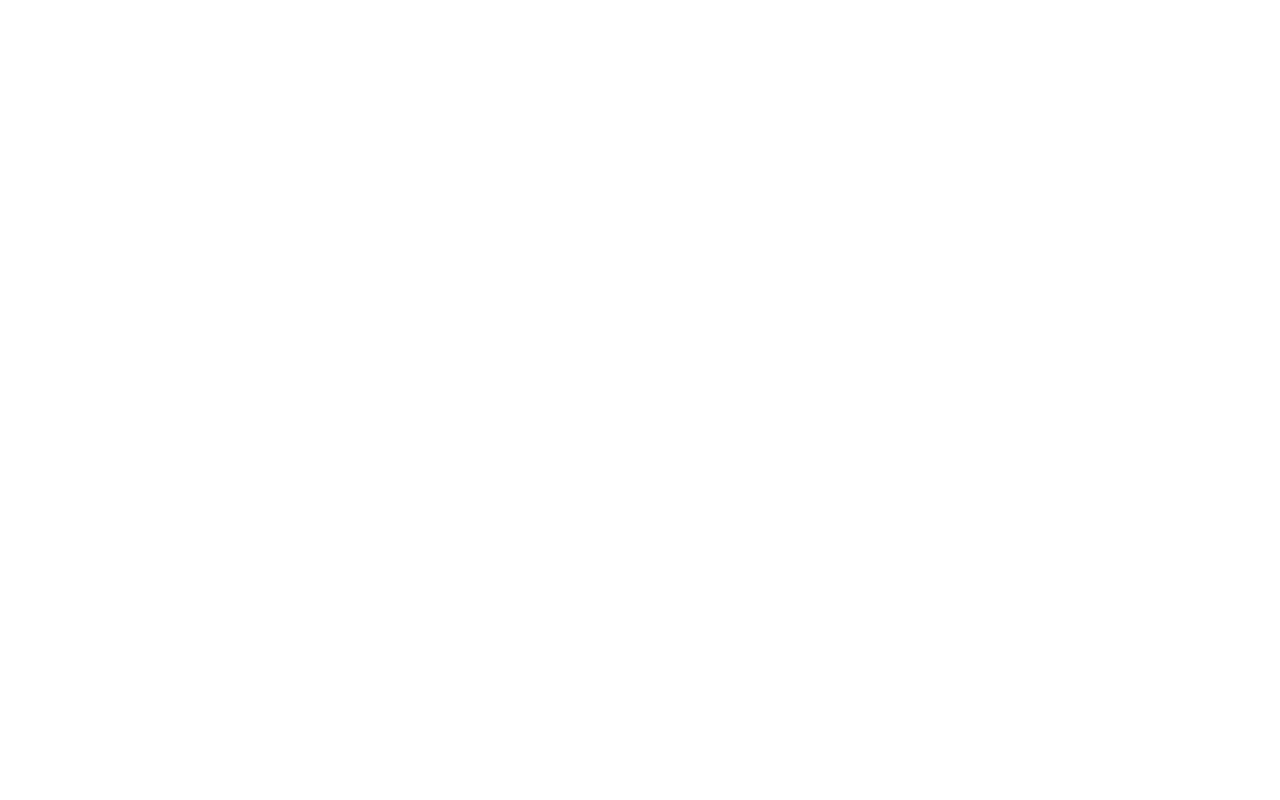
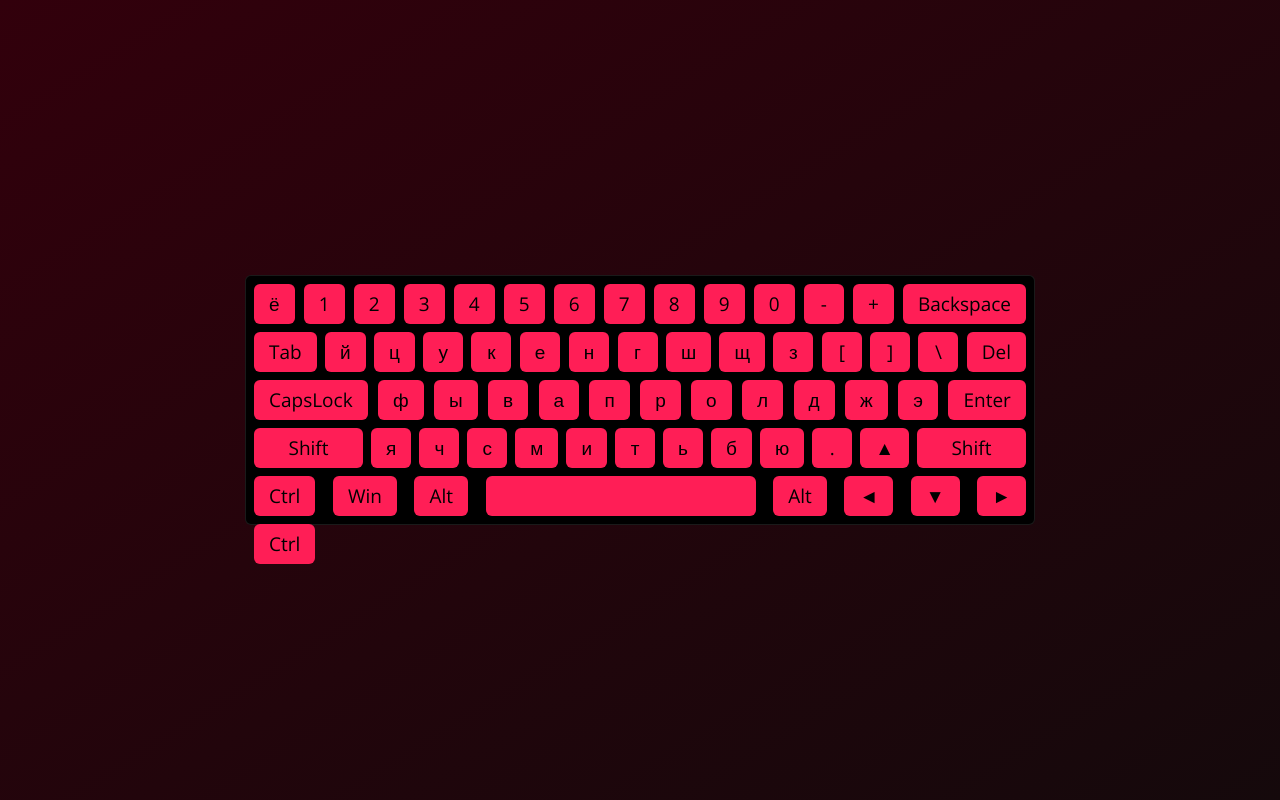
Before and after one commit to Quiddlee/virtual-keyboard, a website built with Vite: page index.html in a window 1280 px wide. Built offline with nearby package versions, Linux system fonts and the light colour scheme.

Commit message:
feat: add basic layout, styles, data and logic

```diff
--- a/index.html
+++ b/index.html
@@ -3,7 +3,7 @@
 <head>
   <meta charset="UTF-8"/>
   <meta content="width=device-width, initial-scale=1.0" name="viewport"/>
-  <title>Vite App</title>
+  <title>Virtual Keyboard</title>
 </head>
 <body>
 <script src="/main.js" type="module"></script>
--- a/main.js
+++ b/main.js
@@ -1 +1,9 @@
 import './style.css';
+import keyboard from './public/components/keyboard';
+import { KEYS_RU } from './public/data/data';
+
+const app = document.createElement('div');
+app.setAttribute('id', 'app');
+document.body.prepend(app);
+
+app.append(keyboard(KEYS_RU));
--- /dev/null
+++ b/public/components/keyboard.js
@@ -0,0 +1,17 @@
+export default function keyboard(keys) {
+  const keyboardWrapper = document.createElement('div');
+  keyboardWrapper.classList.add('keyboard');
+
+  for (let i = 0; i < keys.length; i += 1) {
+    const key = document.createElement('div');
+
+    if (keys[i] === ' ') key.classList.add('space');
+    if (keys[i] === 'Shift') key.classList.add('shift');
+
+    key.classList.add('key');
+    key.textContent = keys[i];
+    keyboardWrapper.append(key);
+  }
+
+  return keyboardWrapper;
+}
--- /dev/null
+++ b/public/data/data.js
@@ -0,0 +1,5 @@
+const KEYS_RU = ['ё', '1', '2', '3', '4', '5', '6', '7', '8', '9', '0', '-', '+', 'Backspace', 'Tab', 'й', 'ц', 'у', 'к', 'е', 'н', 'г', 'ш', 'щ', 'з', '[', ']', '\\', 'Del', 'CapsLock', 'ф', 'ы', 'в', 'а', 'п', 'р', 'о', 'л', 'д', 'ж', 'э', 'Enter', 'Shift', 'я', 'ч', 'с', 'м', 'и', 'т', 'ь', 'б', 'ю', '.', '▲', 'Shift', 'Ctrl', 'Win', 'Alt', ' ', 'Alt', '◄', '▼', '►', 'Ctrl'];
+const KEYS_ENG = ['`', '1', '2', '3', '4', '5', '6', '7', '8', '9', '0', '-', '=', 'Backspace', 'Tab', 'q', 'w', 'e', 'r', 't', 'y', 'u', 'i', 'o', 'p', '[', ']', '\\', 'Del', 'CapsLock', 'a', 's', 'd', 'f', 'g', 'h', 'j', 'k', 'l', ';', "'", 'Enter', 'Shift', 'z', 'x', 'c', 'v', 'b', 'n', 'm', ',', '.', '/', '▲', 'Shift', 'Ctrl', 'Win', 'Alt', ' ', 'Alt', '◄', '▼', '►', 'Ctrl'];
+const KEYS_UKR = ['`', '1', '2', '3', '4', '5', '6', '7', '8', '9', '0', '-', '=', 'Backspace', 'Tab', 'й', 'ц', 'у', 'к', 'е', 'н', 'г', 'ш', 'щ', 'з', '[', ']', '\\', 'Del', 'CapsLock', 'ф', 'і', 'в', 'а', 'п', 'р', 'о', 'л', 'д', 'ж', 'є', 'Enter', 'Shift', 'я', 'ч', 'с', 'м', 'и', 'т', 'ь', 'б', 'ю', '.', '▲', 'Shift', 'Ctrl', 'Win', 'Alt', ' ', 'Alt', '◄', '▼', '►', 'Ctrl'];
+
+export { KEYS_RU, KEYS_ENG, KEYS_UKR };
--- a/style.css
+++ b/style.css
@@ -0,0 +1,85 @@
+@import url('https://fonts.googleapis.com/css2?family=Open+Sans:wght@300&display=swap');
+
+:root {
+  --color-primary: #000000;
+  --color-secondary: #FF1E56;
+  --color-tertirary: #15090c;
+  --color-quaternary: #32000c;
+}
+
+* {
+  box-sizing: inherit;
+  margin: 0;
+  padding: 0;
+}
+
+html {
+  font-size: 62.5%;
+  box-sizing: border-box;
+}
+
+body {
+  display: flex;
+  justify-content: center;
+  align-items: center;
+}
+
+#app {
+  display: flex;
+  justify-content: center;
+  align-items: center;
+
+  width: 100vw;
+  height: 100vh;
+  background-image: linear-gradient(to bottom right, var(--color-quaternary), var(--color-tertirary));
+}
+
+.keyboard {
+  display: flex;
+  flex-wrap: wrap;
+  padding: .8rem;
+  gap: .8rem;
+
+  justify-content: space-between;
+  align-items: center;
+
+  max-width: 79rem;
+  height: 25rem;
+  background-color: var(--color-primary);
+  border-radius: 6px;
+  border: 1px solid rgba(255, 255, 255, .1);
+}
+
+.key {
+  display: flex;
+  justify-content: center;
+  align-items: center;
+
+  padding: 1.5rem;
+
+  height: 4rem;
+  max-width: 15rem;
+  min-width: 4rem;
+  background-color: var(--color-secondary);
+  border-radius: 6px;
+  text-align: center;
+  font-size: 1.9rem;
+  transition: .1s all;
+  font-family: 'Open Sans', sans-serif;
+}
+
+.key:hover {
+  cursor: pointer;
+  background-color: var(--color-tertirary);
+  color: var(--color-secondary);
+}
+
+.space {
+  min-width: 27rem;
+  flex-grow: 1;
+}
+
+.shift {
+  flex-grow: 1;
+  min-width: 10rem;
+}
```
